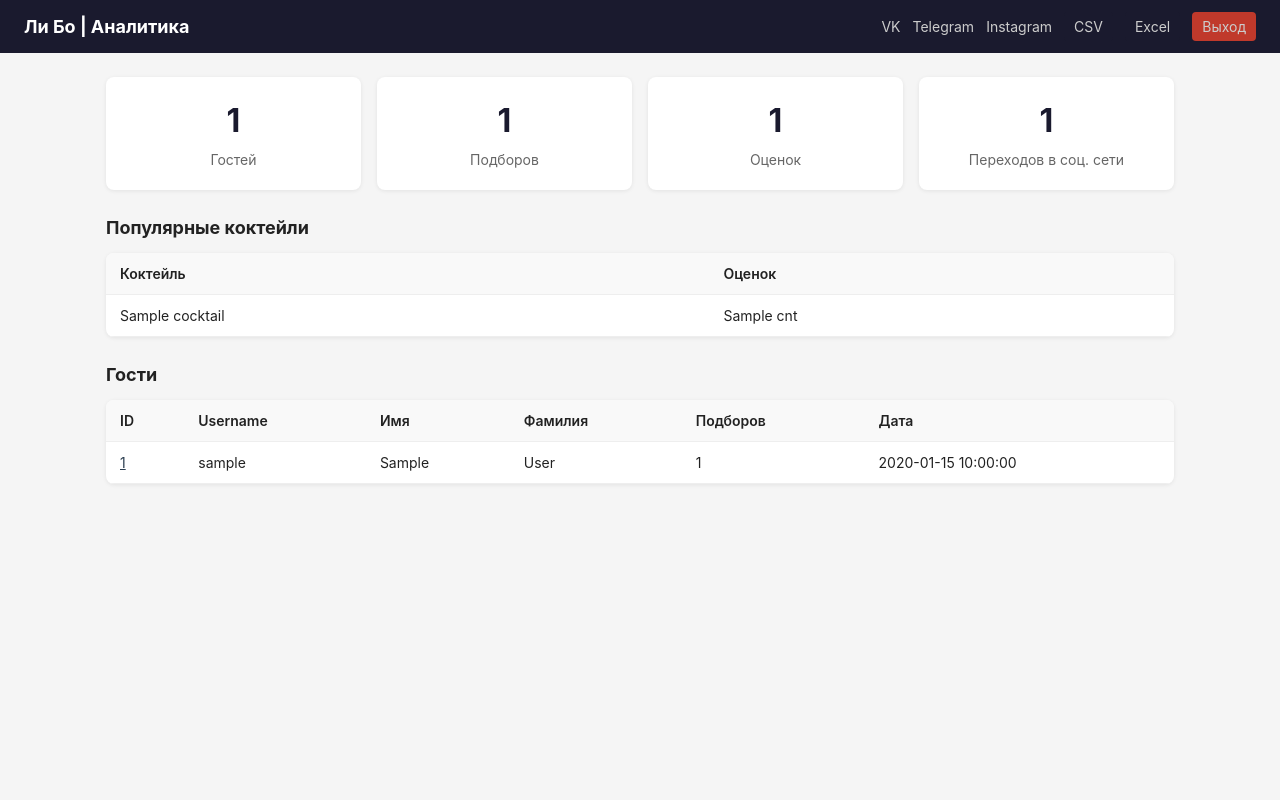
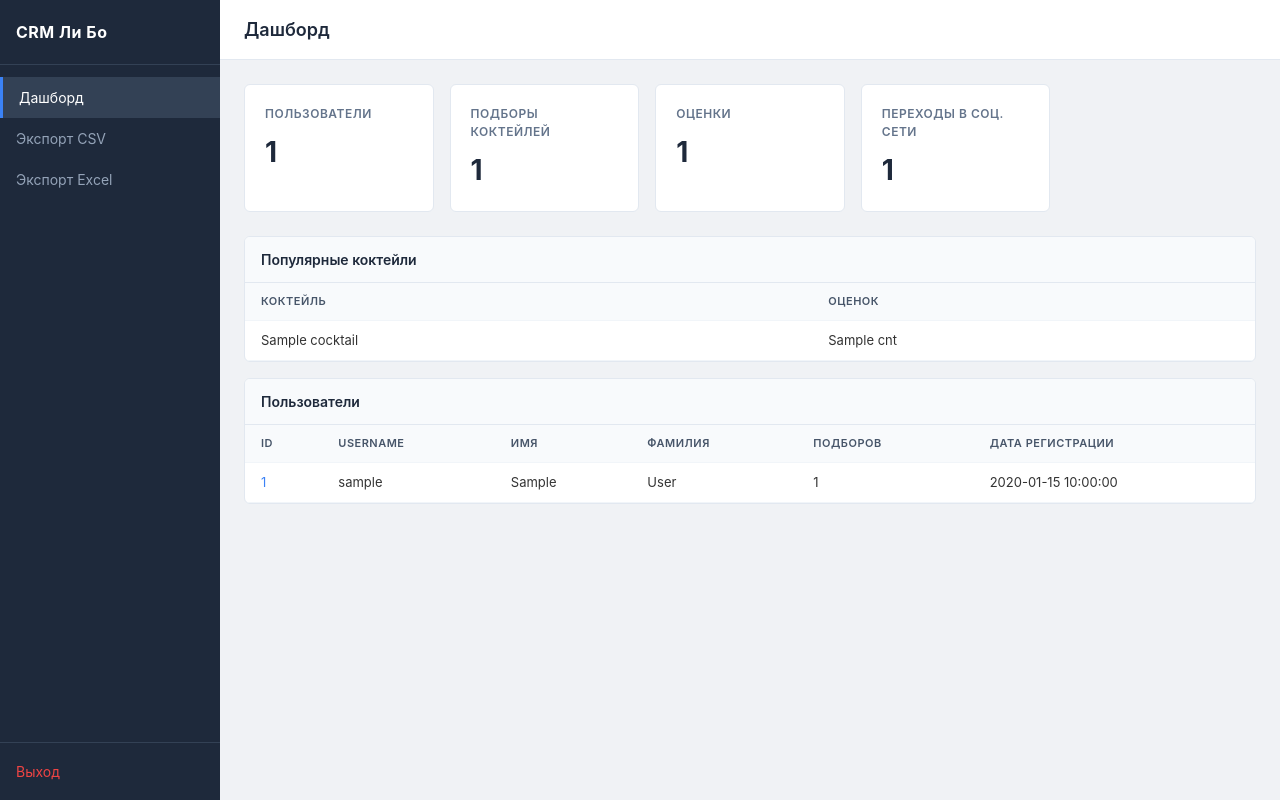
Before and after one commit to Slava47/chaykabarka, a Flask app: template templates/dashboard.html in a window 1280 px wide. Run offline with Flask 3, Linux system fonts and the light colour scheme; the template is opened without the code that fills it: most values are stand-ins (such as "Sample title", 1, 10 or a date in 2020).

Commit message:
Redesign web to strict CRM style, fix bot social links as inline URL buttons, fix CSV export UTF-8 BOM for Russian chars
Co-authored-by: Slava47 <99740603+Slava47@users.noreply.github.com>

```diff
--- a/static/style.css
+++ b/static/style.css
@@ -6,65 +6,245 @@
 
 body {
     font-family: -apple-system, BlinkMacSystemFont, "Segoe UI", Roboto, sans-serif;
-    background: #f5f5f5;
-    color: #222;
+    background: #f0f2f5;
+    color: #333;
     line-height: 1.5;
+    font-size: 14px;
 }
 
-.navbar {
-    background: #1a1a2e;
-    color: #fff;
-    padding: 12px 24px;
+/* --- CRM Layout --- */
+
+.crm-layout {
     display: flex;
-    align-items: center;
-    justify-content: space-between;
-    flex-wrap: wrap;
-    gap: 8px;
+    min-height: 100vh;
 }
 
-.nav-brand {
+.sidebar {
+    width: 220px;
+    background: #1e293b;
+    color: #cbd5e1;
+    display: flex;
+    flex-direction: column;
+    flex-shrink: 0;
+}
+
+.sidebar-brand {
+    padding: 20px 16px;
     font-weight: 700;
+    font-size: 16px;
+    color: #fff;
+    border-bottom: 1px solid #334155;
+    letter-spacing: 0.5px;
+}
+
+.sidebar-nav {
+    flex: 1;
+    padding: 12px 0;
+}
+
+.sidebar-link {
+    display: block;
+    padding: 10px 16px;
+    color: #94a3b8;
+    text-decoration: none;
+    font-size: 14px;
+    transition: background 0.15s, color 0.15s;
+}
+
+.sidebar-link:hover {
+    background: #334155;
+    color: #e2e8f0;
+}
+
+.sidebar-link.active {
+    background: #334155;
+    color: #fff;
+    border-left: 3px solid #3b82f6;
+}
+
+.sidebar-footer {
+    border-top: 1px solid #334155;
+    padding: 8px 0;
+}
+
+.sidebar-logout {
+    color: #ef4444 !important;
+}
+
+.sidebar-logout:hover {
+    background: #3b1c1c !important;
+}
+
+.main-content {
+    flex: 1;
+    display: flex;
+    flex-direction: column;
+    min-width: 0;
+}
+
+.topbar {
+    background: #fff;
+    padding: 16px 24px;
+    border-bottom: 1px solid #e2e8f0;
+}
+
+.page-title {
     font-size: 18px;
-    color: #fff;
+    font-weight: 600;
+    color: #1e293b;
+}
+
+/* --- KPI Cards --- */
+
+.dashboard-grid {
+    display: grid;
+    grid-template-columns: repeat(auto-fill, minmax(180px, 1fr));
+    gap: 16px;
+    padding: 24px;
+}
+
+.kpi-card {
+    background: #fff;
+    border: 1px solid #e2e8f0;
+    border-radius: 6px;
+    padding: 20px;
+}
+
+.kpi-label {
+    font-size: 12px;
+    font-weight: 600;
+    color: #64748b;
+    text-transform: uppercase;
+    letter-spacing: 0.5px;
+    margin-bottom: 8px;
+}
+
+.kpi-value {
+    font-size: 28px;
+    font-weight: 700;
+    color: #1e293b;
+}
+
+/* --- Panels --- */
+
+.panel-row {
+    display: flex;
+    gap: 16px;
+    padding: 0 24px 16px;
+    flex-wrap: wrap;
+}
+
+.panel {
+    background: #fff;
+    border: 1px solid #e2e8f0;
+    border-radius: 6px;
+    margin: 0 24px 16px;
+    overflow: hidden;
+}
+
+.panel-half {
+    flex: 1;
+    min-width: 280px;
+    margin: 0;
+}
+
+.panel-header {
+    padding: 12px 16px;
+    font-weight: 600;
+    font-size: 14px;
+    color: #1e293b;
+    background: #f8fafc;
+    border-bottom: 1px solid #e2e8f0;
+}
+
+.panel-body {
+    padding: 0;
+}
+
+.panel-body > p {
+    padding: 16px;
+    color: #64748b;
+}
+
+/* --- Tables --- */
+
+table {
+    width: 100%;
+    border-collapse: collapse;
+}
+
+th, td {
+    padding: 10px 16px;
+    text-align: left;
+    border-bottom: 1px solid #f1f5f9;
+    font-size: 13px;
+}
+
+th {
+    font-weight: 600;
+    color: #475569;
+    background: #f8fafc;
+    text-transform: uppercase;
+    font-size: 11px;
+    letter-spacing: 0.5px;
+}
+
+tr:hover {
+    background: #f8fafc;
+}
+
+/* --- Detail list --- */
+
+.detail-list {
+    display: grid;
+    grid-template-columns: 160px 1fr;
+    padding: 16px;
+    gap: 8px 16px;
+}
+
+.detail-list dt {
+    font-weight: 600;
+    color: #475569;
+}
+
+.detail-list dd {
+    color: #1e293b;
+}
+
+/* --- Links --- */
+
+a {
+    color: #3b82f6;
     text-decoration: none;
 }
 
-.nav-links {
-    display: flex;
-    align-items: center;
-    gap: 12px;
-    flex-wrap: wrap;
+a:hover {
+    text-decoration: underline;
 }
 
-.nav-links a {
-    color: #ccc;
-    text-decoration: none;
-    font-size: 14px;
-}
-
-.nav-links a:hover {
-    color: #fff;
-}
-
-.container {
-    max-width: 1100px;
-    margin: 24px auto;
-    padding: 0 16px;
-}
+/* --- Login --- */
 
 .login-container {
     max-width: 360px;
     margin: 120px auto;
     padding: 32px;
     background: #fff;
-    border-radius: 8px;
-    box-shadow: 0 2px 8px rgba(0,0,0,0.1);
+    border: 1px solid #e2e8f0;
+    border-radius: 6px;
 }
 
 .login-container h1 {
     text-align: center;
+    margin-bottom: 4px;
+    font-size: 20px;
+    color: #1e293b;
+}
+
+.login-subtitle {
+    text-align: center;
+    color: #64748b;
+    font-size: 14px;
     margin-bottom: 24px;
-    font-size: 22px;
 }
 
 .form-group {
@@ -75,116 +255,109 @@ body {
     display: block;
     margin-bottom: 4px;
     font-weight: 600;
-    font-size: 14px;
+    font-size: 13px;
+    color: #475569;
 }
 
 .form-group input {
     width: 100%;
     padding: 8px 12px;
-    border: 1px solid #ccc;
+    border: 1px solid #cbd5e1;
     border-radius: 4px;
     font-size: 14px;
+    transition: border-color 0.15s;
 }
+
+.form-group input:focus {
+    outline: none;
+    border-color: #3b82f6;
+    box-shadow: 0 0 0 2px rgba(59,130,246,0.15);
+}
+
+.error {
+    background: #fef2f2;
+    color: #dc2626;
+    padding: 8px 12px;
+    border: 1px solid #fecaca;
+    border-radius: 4px;
+    margin-bottom: 16px;
+    font-size: 13px;
+}
+
+/* --- Buttons --- */
 
 .btn {
     display: inline-block;
     padding: 8px 16px;
-    background: #1a1a2e;
+    background: #3b82f6;
     color: #fff;
     border: none;
     border-radius: 4px;
     cursor: pointer;
     font-size: 14px;
     text-decoration: none;
+    transition: background 0.15s;
 }
 
 .btn:hover {
-    background: #16213e;
+    background: #2563eb;
+    text-decoration: none;
 }
 
-.btn-sm {
-    padding: 4px 10px;
-    font-size: 13px;
+.btn-block {
+    display: block;
+    width: 100%;
+    text-align: center;
 }
 
-.btn-danger {
-    background: #c0392b;
+/* --- Responsive --- */
+
+@media (max-width: 768px) {
+    .crm-layout {
+        flex-direction: column;
     }
 
-.btn-danger:hover {
-    background: #a93226;
+    .sidebar {
+        width: 100%;
+        flex-direction: row;
+        flex-wrap: wrap;
+        align-items: center;
     }
 
-.error {
-    background: #fdecea;
-    color: #c0392b;
-    padding: 8px 12px;
-    border-radius: 4px;
-    margin-bottom: 16px;
-    font-size: 14px;
+    .sidebar-brand {
+        border-bottom: none;
+        padding: 12px 16px;
     }
 
-.metrics {
+    .sidebar-nav {
         display: flex;
-    gap: 16px;
-    margin-bottom: 24px;
+        padding: 0;
         flex-wrap: wrap;
     }
 
-.metric-card {
-    background: #fff;
-    border-radius: 8px;
-    padding: 20px 28px;
-    box-shadow: 0 1px 4px rgba(0,0,0,0.08);
-    text-align: center;
-    flex: 1;
-    min-width: 140px;
+    .sidebar-footer {
+        border-top: none;
+        padding: 0;
     }
 
-.metric-value {
-    font-size: 32px;
-    font-weight: 700;
-    color: #1a1a2e;
+    .sidebar-link {
+        padding: 8px 12px;
     }
 
-.metric-label {
-    font-size: 14px;
-    color: #666;
-    margin-top: 4px;
+    .panel-row {
+        flex-direction: column;
     }
 
-h2 {
-    margin: 24px 0 12px;
-    font-size: 18px;
+    .dashboard-grid {
+        grid-template-columns: 1fr 1fr;
+        padding: 16px;
     }
 
-table {
-    width: 100%;
-    border-collapse: collapse;
-    background: #fff;
-    border-radius: 8px;
-    overflow: hidden;
-    box-shadow: 0 1px 4px rgba(0,0,0,0.08);
-    margin-bottom: 24px;
+    .panel {
+        margin: 0 16px 16px;
     }
 
-th, td {
-    padding: 10px 14px;
-    text-align: left;
-    border-bottom: 1px solid #eee;
-    font-size: 14px;
+    .panel-row {
+        padding: 0 16px 16px;
     }
-
-th {
-    background: #f9f9f9;
-    font-weight: 600;
 }
-
-a {
-    color: #2c3e50;
-}
-
-@media (max-width: 600px) {
-    .metrics { flex-direction: column; }
-    .navbar { flex-direction: column; align-items: flex-start; }
-}
--- a/templates/dashboard.html
+++ b/templates/dashboard.html
@@ -3,44 +3,76 @@
 <head>
     <meta charset="UTF-8">
     <meta name="viewport" content="width=device-width, initial-scale=1.0">
-    <title>Ли Бо — Аналитика</title>
+    <title>CRM - Ли Бо</title>
     <link rel="stylesheet" href="{{ url_for('static', filename='style.css') }}">
 </head>
 <body>
-    <nav class="navbar">
-        <span class="nav-brand">Ли Бо | Аналитика</span>
-        <div class="nav-links">
-            <a href="https://vk.com/libotea" target="_blank">VK</a>
-            <a href="https://t.me/libo_tea" target="_blank">Telegram</a>
-            <a href="https://www.instagram.com/libo.tea/" target="_blank">Instagram</a>
-            <a href="{{ url_for('export_data', fmt='csv') }}" class="btn btn-sm">CSV</a>
-            <a href="{{ url_for('export_data', fmt='excel') }}" class="btn btn-sm">Excel</a>
-            <a href="{{ url_for('logout') }}" class="btn btn-sm btn-danger">Выход</a>
+    <div class="crm-layout">
+        <aside class="sidebar">
+            <div class="sidebar-brand">CRM Ли Бо</div>
+            <nav class="sidebar-nav">
+                <a href="{{ url_for('dashboard') }}" class="sidebar-link active">Дашборд</a>
+                <a href="{{ url_for('export_data', fmt='csv') }}" class="sidebar-link">Экспорт CSV</a>
+                <a href="{{ url_for('export_data', fmt='excel') }}" class="sidebar-link">Экспорт Excel</a>
+            </nav>
+            <div class="sidebar-footer">
+                <a href="{{ url_for('logout') }}" class="sidebar-link sidebar-logout">Выход</a>
             </div>
-    </nav>
+        </aside>
 
-    <div class="container">
-        <div class="metrics">
-            <div class="metric-card">
-                <div class="metric-value">{{ total_users }}</div>
-                <div class="metric-label">Гостей</div>
+        <main class="main-content">
+            <header class="topbar">
+                <h1 class="page-title">Дашборд</h1>
+            </header>
+
+            <div class="dashboard-grid">
+                <div class="kpi-card">
+                    <div class="kpi-label">Пользователи</div>
+                    <div class="kpi-value">{{ total_users }}</div>
                 </div>
-            <div class="metric-card">
-                <div class="metric-value">{{ total_quizzes }}</div>
-                <div class="metric-label">Подборов</div>
+                <div class="kpi-card">
+                    <div class="kpi-label">Подборы коктейлей</div>
+                    <div class="kpi-value">{{ total_quizzes }}</div>
                 </div>
-            <div class="metric-card">
-                <div class="metric-value">{{ total_ratings }}</div>
-                <div class="metric-label">Оценок</div>
+                <div class="kpi-card">
+                    <div class="kpi-label">Оценки</div>
+                    <div class="kpi-value">{{ total_ratings }}</div>
                 </div>
-            <div class="metric-card">
-                <div class="metric-value">{{ total_social_clicks }}</div>
-                <div class="metric-label">Переходов в соц. сети</div>
+                <div class="kpi-card">
+                    <div class="kpi-label">Переходы в соц. сети</div>
+                    <div class="kpi-value">{{ total_social_clicks }}</div>
                 </div>
             </div>
 
+            <div class="panel-row">
+                {% if top_cocktails %}
+                <section class="panel panel-half">
+                    <div class="panel-header">Популярные коктейли</div>
+                    <div class="panel-body">
+                        <table>
+                            <thead>
+                                <tr>
+                                    <th>Коктейль</th>
+                                    <th>Оценок</th>
+                                </tr>
+                            </thead>
+                            <tbody>
+                                {% for c in top_cocktails %}
+                                <tr>
+                                    <td>{{ c.cocktail_name }}</td>
+                                    <td>{{ c.cnt }}</td>
+                                </tr>
+                                {% endfor %}
+                            </tbody>
+                        </table>
+                    </div>
+                </section>
+                {% endif %}
+
                 {% if social_clicks_by_platform %}
-        <h2>Переходы в соц. сети</h2>
+                <section class="panel panel-half">
+                    <div class="panel-header">Переходы по платформам</div>
+                    <div class="panel-body">
                         <table>
                             <thead>
                                 <tr>
@@ -57,29 +89,14 @@
                                 {% endfor %}
                             </tbody>
                         </table>
+                    </div>
+                </section>
                 {% endif %}
+            </div>
 
-        {% if top_cocktails %}
-        <h2>Популярные коктейли</h2>
-        <table>
-            <thead>
-                <tr>
-                    <th>Коктейль</th>
-                    <th>Оценок</th>
-                </tr>
-            </thead>
-            <tbody>
-                {% for c in top_cocktails %}
-                <tr>
-                    <td>{{ c.cocktail_name }}</td>
-                    <td>{{ c.cnt }}</td>
-                </tr>
-                {% endfor %}
-            </tbody>
-        </table>
-        {% endif %}
-
-        <h2>Гости</h2>
+            <section class="panel">
+                <div class="panel-header">Пользователи</div>
+                <div class="panel-body">
                     <table>
                         <thead>
                             <tr>
@@ -88,7 +105,7 @@
                                 <th>Имя</th>
                                 <th>Фамилия</th>
                                 <th>Подборов</th>
-                    <th>Дата</th>
+                                <th>Дата регистрации</th>
                             </tr>
                         </thead>
                         <tbody>
@@ -105,5 +122,8 @@
                         </tbody>
                     </table>
                 </div>
+            </section>
+        </main>
+    </div>
 </body>
 </html>
```
Also changed, not shown: bot.py (+4 -27 lines), templates/login.html (+4 -3 lines), templates/user_detail.html (+51 -22 lines), web.py (+8 -3 lines). Lines whose indentation alone changed are shown as unchanged.
